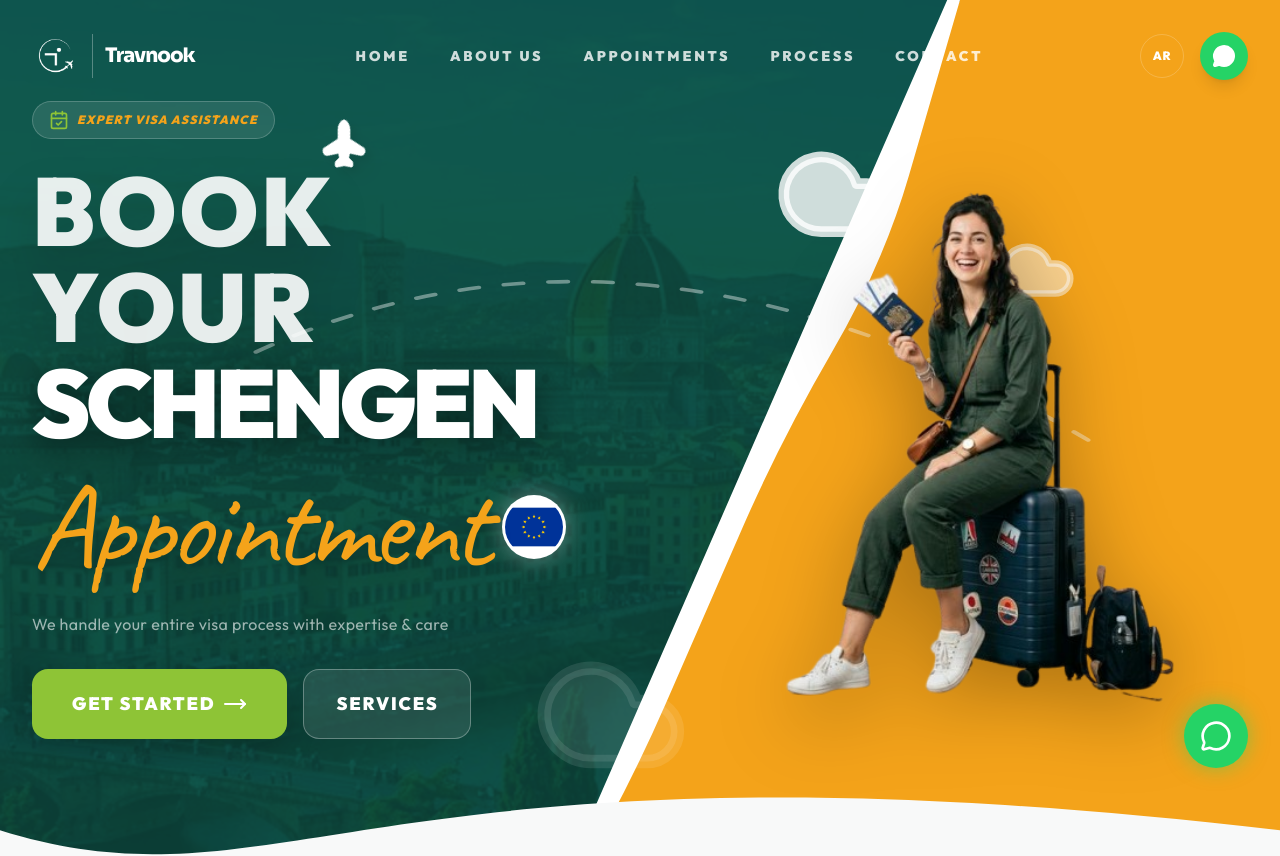
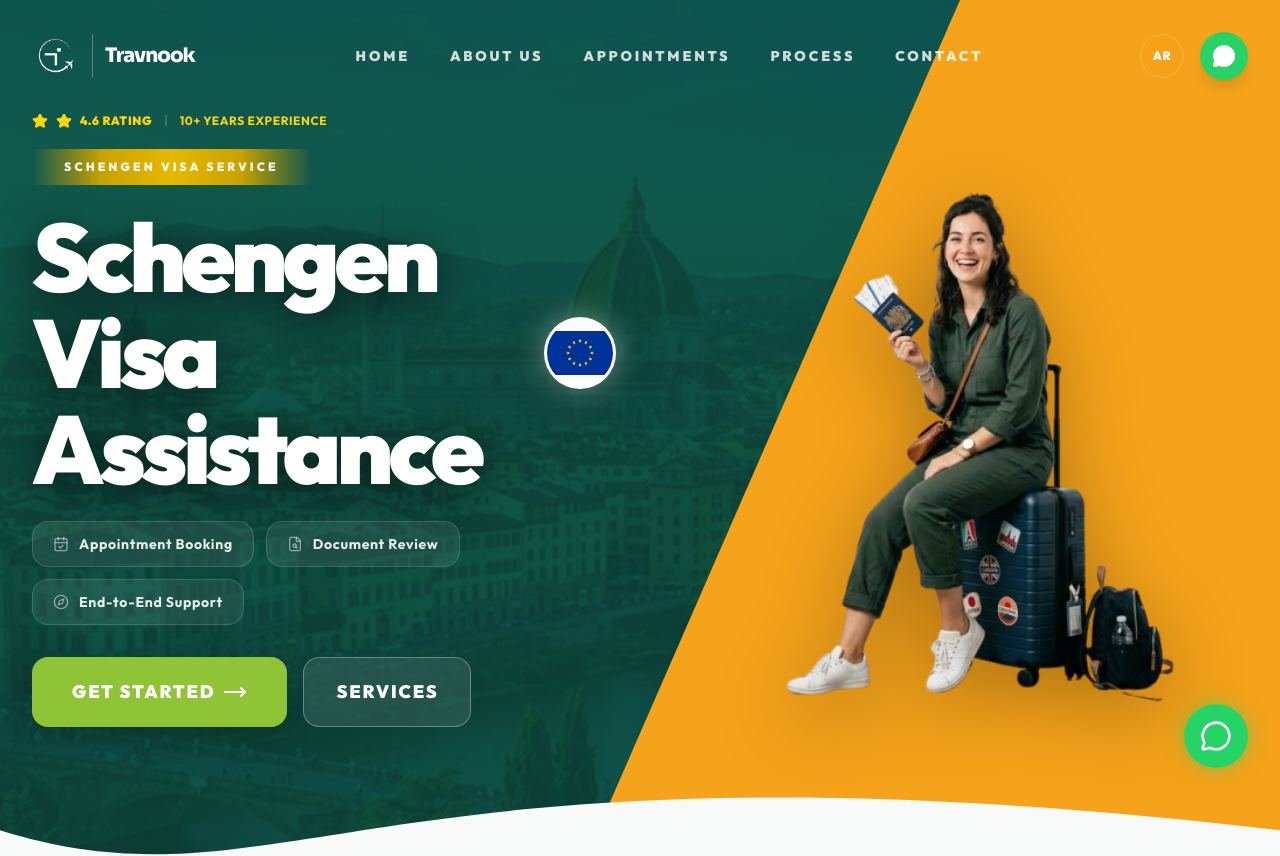
Before and after one commit to ahammedtravnook-byte/travnook-landing-page, a React (Vite) app: page / in a window 1280 px wide. Shown: the top 856 px of the page. Built offline with nearby package versions, Linux system fonts and the light colour scheme.

Commit message:
made changes

```diff
--- a/src/components/Hero.tsx
+++ b/src/components/Hero.tsx
@@ -1,7 +1,7 @@
 import { useEffect, useRef, useMemo } from 'react';
 import { motion } from 'framer-motion';
 import gsap from 'gsap';
-import { Plane, MoveRight, Cloud, CalendarCheck } from 'lucide-react';
+import { MoveRight, Star, CalendarCheck, FileSearch, Compass } from 'lucide-react';
 import { getCountryConfig, getImagePath } from '../data/countryConfig';
 
 interface HeroProps {
@@ -33,9 +33,6 @@ const Hero = ({ lang = 'en' }: HeroProps) => {
         gsap.to('.hero-china-accents', { y: 20, duration: 5, repeat: -1, yoyo: true, ease: 'sine.inOut' });
       }
 
-      gsap.to('.hero-cloud-1', { x: 30, y: -10, duration: 4, repeat: -1, yoyo: true, ease: 'sine.inOut' });
-      gsap.to('.hero-cloud-2', { x: -40, y: 15, duration: 5, repeat: -1, yoyo: true, ease: 'sine.inOut' });
-      gsap.to('.hero-cloud-3', { x: 20, y: 20, duration: 6, repeat: -1, yoyo: true, ease: 'sine.inOut' });
 
     }, containerRef);
 
@@ -56,13 +53,6 @@ const Hero = ({ lang = 'en' }: HeroProps) => {
     : config.countryName === 'Indonesia' ? 'bg-emerald-400 hover:bg-emerald-300 text-emerald-950'
       : 'bg-[#FF8000] hover:bg-[#FF9933] text-white';
 
-  const badgeIconClass = config.countryName === 'Schengen' ? 'text-brand-green'
-    : config.countryName === 'Indonesia' ? 'text-emerald-300'
-      : 'text-[#FF8000]';
-
-  const badgeTextClass = config.countryName === 'Schengen' ? 'text-brand-yellow'
-    : config.countryName === 'Indonesia' ? 'text-emerald-100'
-      : 'text-[#FF9933]';
 
   return (
     <div ref={containerRef} className={`relative z-10 w-full min-h-[90vh] lg:min-h-[110vh] ${bgClass} overflow-hidden flex items-center pt-20 lg:pt-0 pb-10 lg:pb-0`} id="home">
@@ -124,34 +114,119 @@ const Hero = ({ lang = 'en' }: HeroProps) => {
         </div>
       )}
 
-      {/* Wavy/Ripped edge illusion */}
-      <svg className="absolute top-0 left-0 w-full h-full z-0 pointer-events-none opacity-20 lg:opacity-100" preserveAspectRatio="none" viewBox="0 0 1000 1000">
-        <path d="M750,0 Q730,100 710,200 T650,400 T580,600 T520,800 T450,1000 L440,1000 L740,0 Z" fill="#ffffff" />
-      </svg>
 
-      {/* Floating Clouds */}
-      <Cloud className="hero-cloud-1 absolute top-[15%] left-[10%] lg:left-[60%] text-white/50 lg:text-white/80 w-16 h-16 lg:w-32 lg:h-32 z-10" fill="currentColor" />
-      <Cloud className="hero-cloud-2 absolute top-[25%] left-[80%] text-white/30 lg:text-white/50 w-12 h-12 lg:w-20 lg:h-20 z-10" fill="currentColor" />
-      <Cloud className="hero-cloud-3 absolute top-[60%] lg:top-[70%] left-[5%] lg:left-[40%] text-white/10 w-24 h-24 lg:w-40 lg:h-40 z-10" fill="currentColor" />
-
-      {/* Dotted Airplane Path */}
-      <svg className="hidden lg:block absolute top-0 left-0 w-full h-full z-10 pointer-events-none" viewBox="0 0 1000 1000" preserveAspectRatio="none">
-        <path d="M 200 400 Q 500 200 850 500" fill="transparent" stroke="white" strokeWidth="4" strokeDasharray="15 20" strokeLinecap="round" opacity="0.4" />
-      </svg>
-      <Plane className={`absolute top-[6%] right-[5%] md:right-auto md:left-[10%] lg:top-[14%] lg:left-[25%] text-white w-8 h-8 md:w-6 md:h-6 lg:w-12 lg:h-12 -rotate-45 z-[40] drop-shadow-xl opacity-60 md:opacity-100 ${lang === 'ar' ? 'md:left-auto md:right-[10%] lg:right-[25%]' : ''}`} fill="currentColor" />
 
       <div className="relative z-20 max-w-7xl mx-auto w-full px-4 lg:px-8 grid grid-cols-1 lg:grid-cols-12 gap-4 lg:gap-12 items-center">
 
         {/* Content */}
         <div className={`lg:col-span-6 text-center lg:text-left relative z-30 pt-4 pb-2 lg:pt-10 lg:pb-20 mt-0 ${lang === 'ar' ? 'lg:text-right' : ''}`}>
           {/* ========== MOBILE HERO LAYOUT ========== */}
-          {/* Badge: "JAPAN VISA SERVICE" with accent bar */}
+          {/* Star rating + experience bar — all countries */}
           <motion.div
             initial={{ opacity: 0, y: -10 }}
             animate={{ opacity: 1, y: 0 }}
-            className="hero-text md:hidden flex flex-col items-center mb-5"
+            className={`hero-text md:hidden flex items-center justify-center gap-1.5 mb-4 ${lang === 'ar' ? 'flex-row-reverse' : ''}`}
           >
-            <span className={`font-outfit font-black text-[11px] tracking-[0.25em] uppercase text-white/90 px-6 py-2 rounded-sm ${lang === 'ar' ? 'font-arabic' : ''}`}
+            <Star className={`w-3.5 h-3.5 fill-current text-[#FFD700]`} />
+            <Star className={`w-3.5 h-3.5 fill-current text-[#FFD700]`} />
+            <span className={`font-outfit font-black text-[10px] tracking-wider uppercase text-[#FFD700]`}>
+              {lang === 'ar' ? '4.6 تقييم' : '4.6 RATING'}
+            </span>
+            <span className="text-white/30 text-[10px] mx-1">|</span>
+            <span className="font-outfit font-bold text-[10px] tracking-wider uppercase text-[#FFD700]">
+              {lang === 'ar' ? '10+ سنوات خبرة' : '10+ YEARS EXPERIENCE'}
+            </span>
+          </motion.div>
+
+          {/* Badge: "COUNTRY VISA SERVICE" + flag */}
+          <motion.div
+            initial={{ opacity: 0, y: -10 }}
+            animate={{ opacity: 1, y: 0 }}
+            transition={{ delay: 0.15 }}
+            className="hero-text md:hidden flex justify-center mb-5"
+          >
+            <span className={`inline-flex items-center gap-2 font-outfit font-black text-[11px] tracking-[0.2em] uppercase text-white/90 px-5 py-2 border border-white/20 rounded-md ${lang === 'ar' ? 'font-arabic flex-row-reverse' : ''}`}
+              style={{ background: config.countryName === 'Schengen'
+                ? 'linear-gradient(90deg, transparent, rgba(200,162,0,0.3), rgba(230,184,0,0.4), rgba(200,162,0,0.3), transparent)'
+                : config.countryName === 'Indonesia'
+                  ? 'linear-gradient(90deg, transparent, rgba(5,150,105,0.3), rgba(16,185,129,0.4), rgba(5,150,105,0.3), transparent)'
+                  : 'linear-gradient(90deg, transparent, rgba(224,104,0,0.3), rgba(255,128,0,0.4), rgba(224,104,0,0.3), transparent)' }}
+            >
+              {lang === 'ar'
+                ? `خدمة تأشيرة ${config.countryName === 'Schengen' ? 'شنغن' : config.countryName === 'Japan' ? 'اليابان' : config.countryName === 'China' ? 'الصين' : 'اندونيسيا'}`
+                : `${config.countryName === 'Schengen' ? 'SCHENGEN' : config.countryName.toUpperCase()} VISA SERVICE`}
+              <span className="w-5 h-5 rounded-full overflow-hidden flex items-center justify-center shrink-0">
+                {config.countryName === 'Japan' && <svg viewBox="0 0 900 600" className="w-full h-full"><rect fill="#fff" width="900" height="600"/><circle fill="#bc002d" cx="450" cy="300" r="180"/></svg>}
+                {config.countryName === 'China' && <svg viewBox="0 0 900 600" className="w-full h-full"><rect fill="#de2910" width="900" height="600"/><g fill="#ffde00" transform="translate(150,200)"><polygon points="0,-60 17,-18 57,-23 27,7 35,48 0,25 -35,48 -27,7 -57,-23 -17,-18"/></g></svg>}
+                {config.countryName === 'Indonesia' && <svg viewBox="0 0 900 600" className="w-full h-full"><rect fill="#ff0000" width="900" height="300"/><rect fill="#fff" y="300" width="900" height="300"/></svg>}
+                {config.countryName === 'Schengen' && <svg viewBox="0 0 810 540" className="w-full h-full"><rect fill="#003399" width="810" height="540"/><g fill="#ffcc00" transform="translate(405,270)">{[...Array(12)].map((_,i)=><polygon key={i} points="0,-175 7,-155 20,-155 10,-143 14,-125 0,-135 -14,-125 -10,-143 -20,-155 -7,-155" transform={`rotate(${i*30})`}/>)}</g></svg>}
+              </span>
+            </span>
+          </motion.div>
+
+          {/* Heading: "Country Visa Assistance" */}
+          <motion.h1
+            initial={{ opacity: 0, y: 15 }}
+            animate={{ opacity: 1, y: 0 }}
+            transition={{ delay: 0.25, duration: 0.5 }}
+            className={`hero-text md:hidden text-white font-outfit font-black text-[2rem] leading-[1.15] mb-5 drop-shadow-2xl tracking-tight text-center ${lang === 'ar' ? 'font-arabic' : ''}`}
+          >
+            {lang === 'ar'
+              ? `قدم على تأشيرة ${config.countryName === 'Schengen' ? 'شنغن' : config.countryName === 'Japan' ? 'اليابان' : config.countryName === 'China' ? 'الصين' : 'اندونيسيا'}`
+              : `${config.countryName} Visa\nAssistance`}
+          </motion.h1>
+
+          {/* Three service pills with icons */}
+          <motion.div
+            initial={{ opacity: 0, y: 10 }}
+            animate={{ opacity: 1, y: 0 }}
+            transition={{ delay: 0.45, duration: 0.4 }}
+            className={`hero-text md:hidden flex justify-center gap-2 mb-2 ${lang === 'ar' ? 'flex-row-reverse' : ''}`}
+          >
+            {(config.countryName === 'Indonesia' ? [
+              { en: 'Express\nService', ar: 'خدمة\nسريعة', icon: <CalendarCheck className="w-3.5 h-3.5" /> },
+              { en: 'Documents\nSubmission', ar: 'تقديم\nالمستندات', icon: <FileSearch className="w-3.5 h-3.5" /> },
+              { en: 'Full\nGuidance', ar: 'إرشاد\nكامل', icon: <Compass className="w-3.5 h-3.5" /> },
+            ] : [
+              { en: 'Appointment\nBooking', ar: 'حجز\nالمواعيد', icon: <CalendarCheck className="w-3.5 h-3.5" /> },
+              { en: 'Document\nReview', ar: 'مراجعة\nالمستندات', icon: <FileSearch className="w-3.5 h-3.5" /> },
+              { en: 'End-to-End\nSupport', ar: 'دعم\nشامل', icon: <Compass className="w-3.5 h-3.5" /> },
+            ]).map((tag, i) => (
+              <span
+                key={i}
+                className={`flex items-center gap-2 bg-white/[0.08] backdrop-blur-sm border border-white/[0.15] text-white/80 font-outfit font-bold text-[10px] tracking-wider px-3 py-2.5 rounded-xl ${lang === 'ar' ? 'font-arabic flex-row-reverse text-right' : ''}`}
+              >
+                <span className="text-white/50">{tag.icon}</span>
+                <span className="whitespace-pre-line leading-tight">{lang === 'ar' ? tag.ar : tag.en}</span>
+              </span>
+            ))}
+          </motion.div>
+
+          {/* ========== DESKTOP HERO LAYOUT ========== */}
+          {/* Desktop star rating bar */}
+          <motion.div
+            initial={{ opacity: 0, y: -10 }}
+            animate={{ opacity: 1, y: 0 }}
+            className={`hero-text hidden md:flex items-center gap-2 mb-5 ${lang === 'ar' ? 'flex-row-reverse' : ''}`}
+          >
+            <Star className={`w-4 h-4 fill-current text-[#FFD700]`} />
+            <Star className={`w-4 h-4 fill-current text-[#FFD700]`} />
+            <span className={`font-outfit font-black text-xs tracking-wider uppercase text-[#FFD700]`}>
+              {lang === 'ar' ? '4.6 تقييم' : '4.6 RATING'}
+            </span>
+            <span className="text-white/30 text-xs mx-1">|</span>
+            <span className="font-outfit font-bold text-xs tracking-wider uppercase text-[#FFD700]">
+              {lang === 'ar' ? '10+ سنوات خبرة' : '10+ YEARS EXPERIENCE'}
+            </span>
+          </motion.div>
+
+          {/* Desktop badge */}
+          <motion.div
+            initial={{ opacity: 0, y: -10 }}
+            animate={{ opacity: 1, y: 0 }}
+            className={`hero-text hidden md:flex flex-col items-start lg:items-start mb-6 ${lang === 'ar' ? 'items-end lg:items-end' : ''}`}
+          >
+            <span className={`font-outfit font-black text-xs tracking-[0.25em] uppercase text-white/90 px-8 py-2.5 rounded-sm ${lang === 'ar' ? 'font-arabic' : ''}`}
               style={{ background: config.countryName === 'Schengen'
                 ? 'linear-gradient(90deg, transparent, #C8A200, #E6B800, #C8A200, transparent)'
                 : config.countryName === 'Indonesia'
@@ -164,19 +239,19 @@ const Hero = ({ lang = 'en' }: HeroProps) => {
             </span>
           </motion.div>
 
-          {/* Heading: "Japan Visa Assistance" + flag */}
+          {/* Desktop heading: "Japan Visa Assistance" + flag */}
           <motion.h1
             initial={{ opacity: 0, y: 15 }}
             animate={{ opacity: 1, y: 0 }}
             transition={{ delay: 0.25, duration: 0.5 }}
-            className={`hero-text md:hidden text-white font-outfit font-black text-[2rem] leading-[1.15] mb-5 drop-shadow-2xl tracking-tight flex items-center justify-center gap-3 ${lang === 'ar' ? 'font-arabic flex-row-reverse' : ''}`}
+            className={`hero-text hidden md:flex text-white font-outfit font-black text-5xl lg:text-8xl leading-[1.05] mb-6 drop-shadow-2xl tracking-tighter items-center gap-5 lg:gap-6 ${lang === 'ar' ? 'font-arabic flex-row-reverse' : ''}`}
           >
-            <span>
+            <span className="[text-shadow:_0_4px_40px_rgba(0,0,0,0.5)]">
               {lang === 'ar'
-                ? `مساعدة تأشيرة ${config.countryName === 'Schengen' ? 'شنغن' : config.countryName === 'Japan' ? 'اليابان' : config.countryName === 'China' ? 'الصين' : 'إندونيسيا'}`
+                ? `قدم على تأشيرة ${config.countryName === 'Schengen' ? 'شنغن' : config.countryName === 'Japan' ? 'اليابان' : config.countryName === 'China' ? 'الصين' : 'اندونيسيا'}`
                 : `${config.countryName} Visa Assistance`}
             </span>
-            <span className="w-10 h-10 rounded-full border-[2px] border-white/60 bg-white shadow-[0_0_20px_rgba(255,255,255,0.3)] overflow-hidden flex items-center justify-center shrink-0">
+            <span className="w-14 h-14 lg:w-[4.5rem] lg:h-[4.5rem] rounded-full border-[3px] border-white/60 bg-white shadow-[0_0_30px_rgba(255,255,255,0.4)] overflow-hidden flex items-center justify-center shrink-0 hover:scale-110 transition-transform duration-300">
               {config.countryName === 'Japan' && (
                 <svg viewBox="0 0 900 600" className="w-full h-full"><rect fill="#fff" width="900" height="600"/><circle fill="#bc002d" cx="450" cy="300" r="180"/></svg>
               )}
@@ -192,80 +267,31 @@ const Hero = ({ lang = 'en' }: HeroProps) => {
             </span>
           </motion.h1>
 
-          {/* Three service pills */}
+          {/* Desktop service pills with icons */}
           <motion.div
             initial={{ opacity: 0, y: 10 }}
             animate={{ opacity: 1, y: 0 }}
             transition={{ delay: 0.45, duration: 0.4 }}
-            className={`hero-text md:hidden flex flex-wrap justify-center gap-2 mb-2 ${lang === 'ar' ? 'flex-row-reverse' : ''}`}
+            className={`hero-text hidden md:flex flex-wrap gap-3 mb-8 ${lang === 'ar' ? 'flex-row-reverse' : ''}`}
           >
             {(config.countryName === 'Indonesia' ? [
-              { en: 'Submission Handling', ar: 'معالجة التقديم' },
-              { en: 'Document Review', ar: 'مراجعة المستندات' },
-              { en: 'End-to-End Support', ar: 'دعم شامل' },
+              { en: 'Express Service', ar: 'خدمة سريعة', icon: <CalendarCheck className="w-4 h-4" /> },
+              { en: 'Documents Submission', ar: 'تقديم المستندات', icon: <FileSearch className="w-4 h-4" /> },
+              { en: 'Full Guidance', ar: 'إرشاد كامل', icon: <Compass className="w-4 h-4" /> },
             ] : [
-              { en: 'Appointment Booking', ar: 'حجز المواعيد' },
-              { en: 'Document Review', ar: 'مراجعة المستندات' },
-              { en: 'End-to-End Support', ar: 'دعم شامل' },
+              { en: 'Appointment Booking', ar: 'حجز المواعيد', icon: <CalendarCheck className="w-4 h-4" /> },
+              { en: 'Document Review', ar: 'مراجعة المستندات', icon: <FileSearch className="w-4 h-4" /> },
+              { en: 'End-to-End Support', ar: 'دعم شامل', icon: <Compass className="w-4 h-4" /> },
             ]).map((tag, i) => (
               <span
                 key={i}
-                className={`bg-white/[0.08] backdrop-blur-sm border border-white/[0.15] text-white/80 font-outfit font-bold text-[10px] tracking-wider uppercase px-3.5 py-2 rounded-xl ${lang === 'ar' ? 'font-arabic' : ''}`}
+                className={`flex items-center gap-2.5 bg-white/[0.07] backdrop-blur-md border border-white/[0.15] text-white/90 font-outfit font-bold text-sm tracking-wider px-5 py-3 rounded-2xl hover:bg-white/[0.15] hover:border-white/30 transition-all duration-300 cursor-default ${lang === 'ar' ? 'font-arabic flex-row-reverse' : ''}`}
               >
+                <span className="text-white/50">{tag.icon}</span>
                 {lang === 'ar' ? tag.ar : tag.en}
               </span>
             ))}
           </motion.div>
-
-          {/* ========== DESKTOP HERO LAYOUT (unchanged) ========== */}
-          {/* Desktop badge */}
-          <motion.div
-            initial={{ opacity: 0, y: -10 }}
-            animate={{ opacity: 1, y: 0 }}
-            className={`hero-text hidden md:inline-flex items-center gap-1.5 md:gap-2 px-3 py-1.5 md:px-4 md:py-2 bg-white/10 backdrop-blur-md rounded-full border border-white/20 mb-3 md:mb-6 ${badgeTextClass} font-outfit font-black text-[10px] md:text-xs tracking-widest uppercase italic`}
-          >
-            <CalendarCheck className={`w-3.5 h-3.5 md:w-5 md:h-5 ${badgeIconClass}`} />
-            <span>{lang === 'ar' ? 'مساعدة خبراء التأشيرات' : 'EXPERT VISA ASSISTANCE'}</span>
-          </motion.div>
-
-          {/* Desktop Main Heading */}
-          <h1 className={`hero-text hidden md:block text-white font-outfit font-black text-6xl lg:text-8xl leading-[1.1] mb-6 drop-shadow-2xl tracking-tighter ${lang === 'ar' ? 'font-arabic' : ''}`}>
-            <span className="text-[1em] block opacity-90 tracking-wide">
-              {(lang === 'ar' ? config.hero.ar?.titlePrefix : config.hero.titlePrefix)?.toUpperCase()}
-            </span>
-            <span className={`${(config.countryName === 'China' || config.countryName === 'Japan') ? 'inline-block' : 'block'} [text-shadow:_0_4px_30px_rgba(0,0,0,0.4)]`}>
-              {(lang === 'ar' ? config.hero.ar?.titleHighlight : config.hero.titleHighlight)?.toUpperCase()}
-            </span>
-            <span className={`inline-flex items-center gap-4 mt-4 ${(config.countryName === 'China' || config.countryName === 'Japan') ? 'inline-flex' : 'flex'}`}>
-              <span className={`${badgeTextClass} font-script text-[1.25em] font-normal drop-shadow-xl`}>
-                {lang === 'ar' ? config.hero.ar?.titleSuffix : config.hero.titleSuffix}
-              </span>
-              <span className="w-16 h-16 rounded-full border-[3px] border-white/60 bg-white shadow-[0_0_25px_rgba(255,255,255,0.35)] overflow-hidden flex items-center justify-center shrink-0">
-                {config.countryName === 'Japan' && (
-                  <svg viewBox="0 0 900 600" className="w-full h-full"><rect fill="#fff" width="900" height="600"/><circle fill="#bc002d" cx="450" cy="300" r="180"/></svg>
-                )}
-                {config.countryName === 'China' && (
-                  <svg viewBox="0 0 900 600" className="w-full h-full"><rect fill="#de2910" width="900" height="600"/><g fill="#ffde00" transform="translate(150,200)"><polygon points="0,-60 17,-18 57,-23 27,7 35,48 0,25 -35,48 -27,7 -57,-23 -17,-18"/></g></svg>
-                )}
-                {config.countryName === 'Indonesia' && (
-                  <svg viewBox="0 0 900 600" className="w-full h-full"><rect fill="#ff0000" width="900" height="300"/><rect fill="#fff" y="300" width="900" height="300"/></svg>
-                )}
-                {config.countryName === 'Schengen' && (
-                  <svg viewBox="0 0 810 540" className="w-full h-full"><rect fill="#003399" width="810" height="540"/><g fill="#ffcc00" transform="translate(405,270)">{[...Array(12)].map((_,i)=><polygon key={i} points="0,-175 7,-155 20,-155 10,-143 14,-125 0,-135 -14,-125 -10,-143 -20,-155 -7,-155" transform={`rotate(${i*30})`}/>)}</g></svg>
-                )}
-              </span>
-            </span>
-          </h1>
-
-          {/* Desktop subtitle */}
-          <motion.p
-            initial={{ opacity: 0 }}
-            animate={{ opacity: 1 }}
-            transition={{ delay: 0.6, duration: 0.5 }}
-            className={`hero-text hidden md:block text-white/60 font-outfit text-base max-w-md lg:mx-0 mb-8 leading-relaxed tracking-wide ${lang === 'ar' ? 'font-arabic' : ''}`}
-          >
-            {lang === 'ar' ? 'نساعدك في كل خطوة من عملية التأشيرة بسهولة واحترافية' : 'We handle your entire visa process with expertise & care'}
-          </motion.p>
 
           {/* CTA Buttons — hidden on mobile, shown on desktop */}
           <div className="hero-text hidden lg:flex flex-row gap-3 md:gap-4 justify-start">
```
